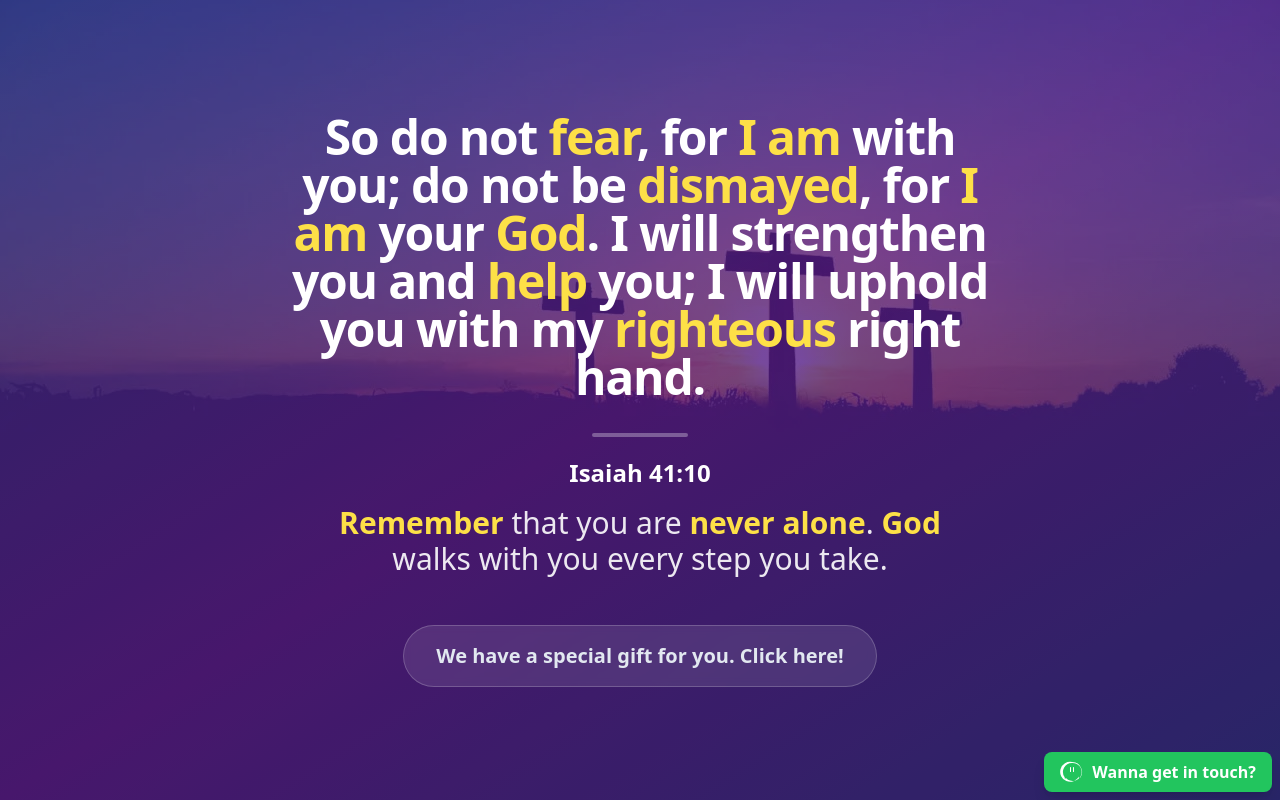
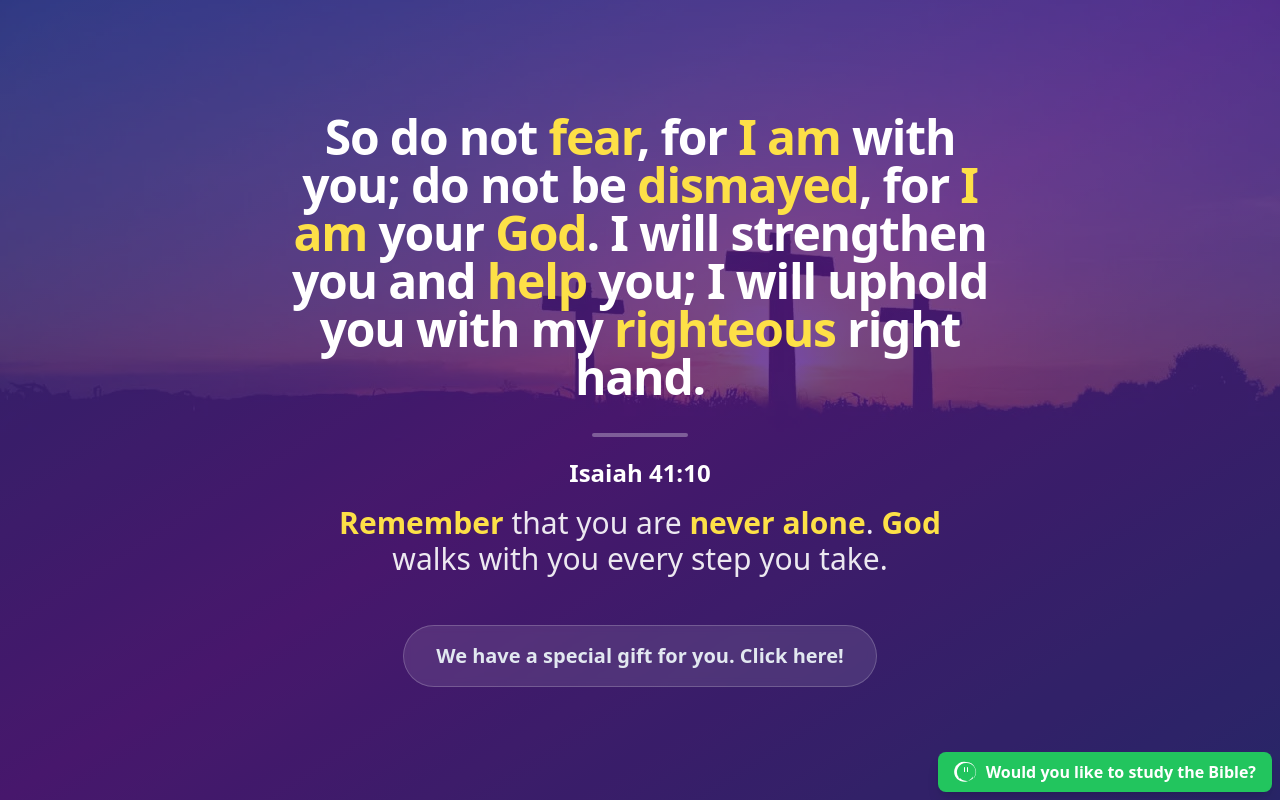
Before and after one commit to daniellizarazoo/living-with-purpose, a React (Vite) app: page / in a window 1280 px wide. Built offline with nearby package versions, Linux system fonts and the light colour scheme.

Commit message:
Changed whatsapp message

```diff
--- a/src/pages/LandingPage.jsx
+++ b/src/pages/LandingPage.jsx
@@ -131,7 +131,7 @@ export default function LandingPage () {
                     >
                         <path d="M12 2a10 10 0 0 1 8.17 15.79l.02.02-.8.23a.5.5 0 0 1-.65-.65l.23-.8A10 10 0 1 1 12 2zm0 1a9 9 0 0 0-7.45 14.07l.23.8a.5.5 0 0 0 .65.65l.8-.23A9 9 0 1 0 12 3zm-1.5 4a.5.5 0 0 1 .5.5v4a.5.5 0 0 1-1 0v-4a.5.5 0 0 1 .5-.5zm3 0a.5.5 0 0 1 .5.5v4a.5.5 0 0 1-1 0v-4a.5.5 0 0 1 .5-.5z"/>
                     </svg>
-                    <span>Wanna get in touch?</span>
+                    <span>Would you like to study the Bible?</span>
                 </a>
             </div>
         </div>
```
